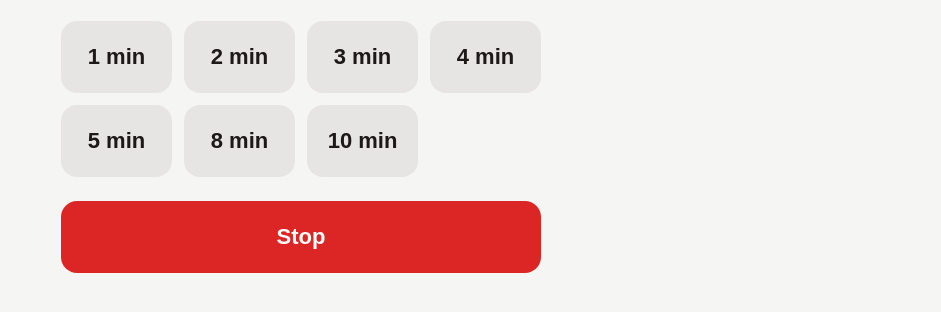
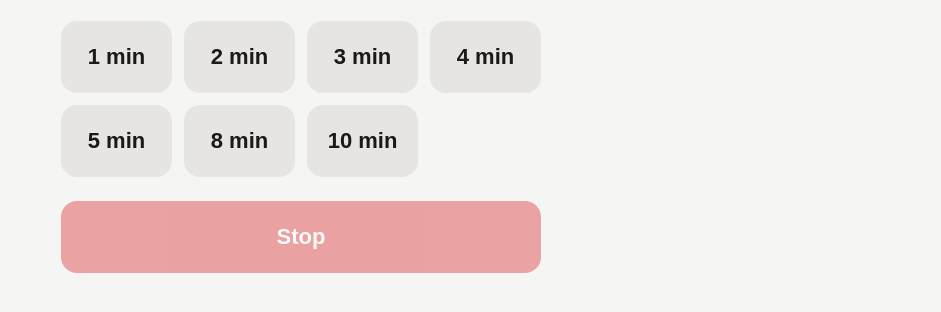
Before and after one commit to navoznov/cycle-timer, a plain HTML site: page index.html in a window 1280 px wide. Shown: the part 396-708 px from the top of the page, without its empty margins (339-1280 px from the left). Drawn offline with Linux system fonts and the light colour scheme.

Commit message:
feat: disable stop button while timer is idle

```diff
--- a/index.html
+++ b/index.html
@@ -128,6 +128,10 @@
     background: var(--stop);
     color: #ffffff;
   }
+  #stop:disabled {
+    opacity: 0.4;
+    cursor: default;
+  }
 </style>
 </head>
 <body>
@@ -139,7 +143,7 @@
 <div id="time">00:00</div>
 <div id="round">Round 0</div>
 <div id="durations"></div>
-<button id="stop">Stop</button>
+<button id="stop" disabled>Stop</button>
 
 <script>
   const DURATIONS_MIN = [1, 2, 3, 4, 5, 8, 10];
@@ -231,6 +235,7 @@
     round = 1;
     tickId = setInterval(tick, 200);
     render(durationMs);
+    stopEl.disabled = false;
 
     document.querySelectorAll('button.dur').forEach(b => b.classList.toggle('active', b === button));
   }
@@ -240,6 +245,7 @@
     tickId = null;
     round = 0;
     render(0);
+    stopEl.disabled = true;
     document.querySelectorAll('button.dur').forEach(b => b.classList.remove('active'));
   }
 
```
